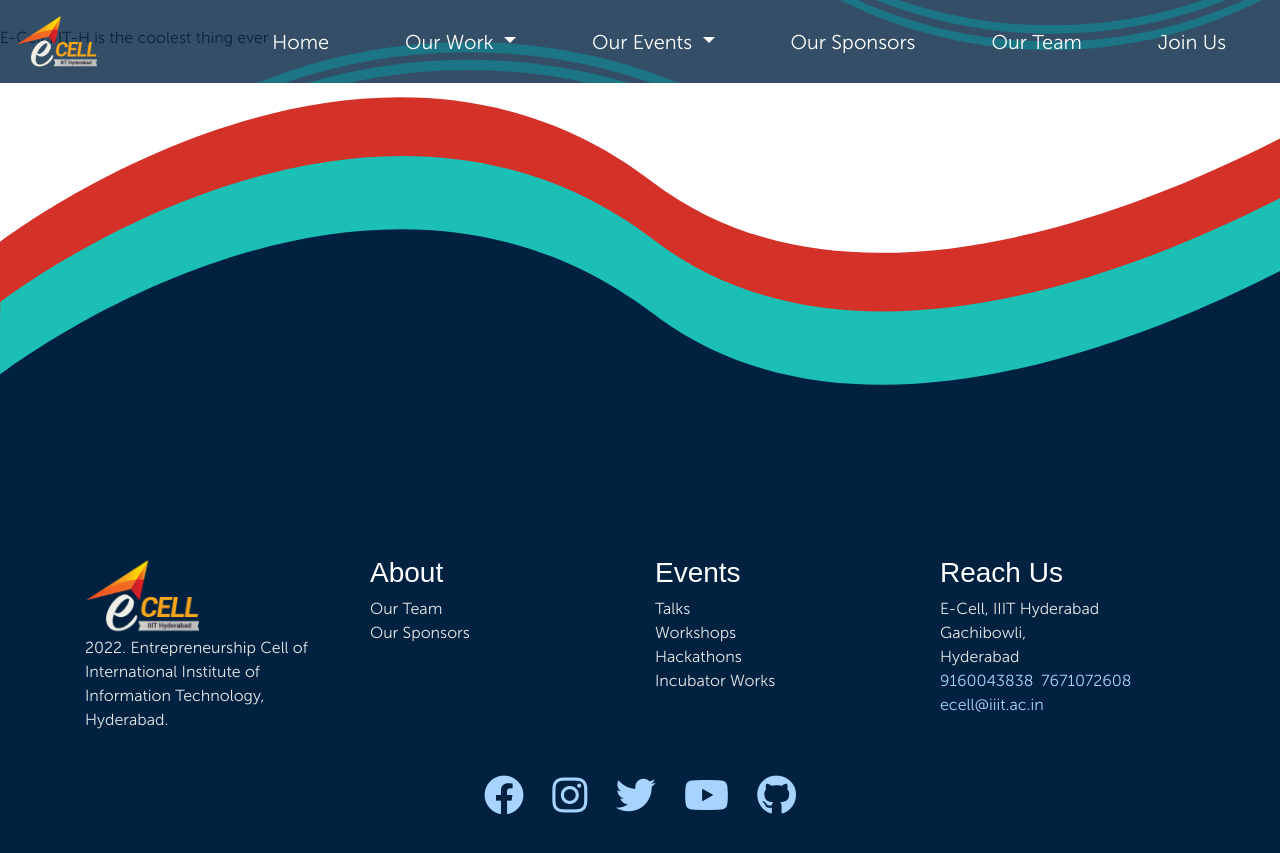
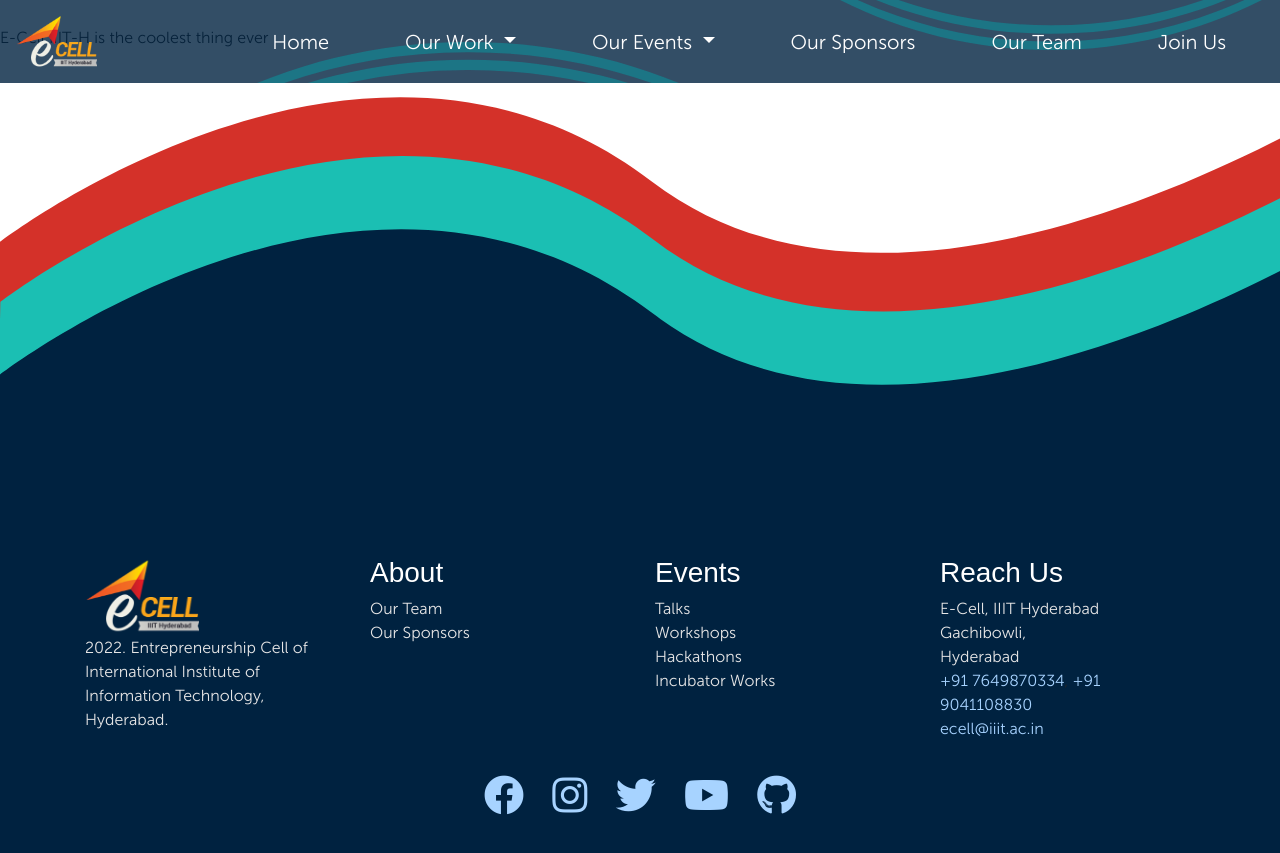
Before and after one commit to IIIT-ECell/website_2019, a Jekyll site: the page built from about.md, in a window 1280 px wide and 900 px high, scrolled down 190 px. Shown: the top 853 px of the window. Built offline with Jekyll 4.4.1, drawn with Linux system fonts in a browser that asks for light colours; nearby versions of some CDN libraries; some web fonts are replaced.

Commit message:
Urgent - fix contacts in footer

```diff
--- a/_includes/footer.html
+++ b/_includes/footer.html
@@ -73,7 +73,7 @@
                     <span class="footer-text">E-Cell, IIIT Hyderabad</span><br>
                     <span class="footer-text">Gachibowli,</span><br>
                     <span class="footer-text">Hyderabad</span><br>
-                    <a href="tel:9160043838">9160043838</a>, <a href="tel:7671072608">7671072608</a><br>
+                    <a href="tel:+91 7649870334">+91 7649870334</a>, <a href="tel:+91 9041108830">+91 9041108830</a><br>
                     <a href="mailto:ecell@iiit.ac.in">ecell@iiit.ac.in</a>
                 </div>
             </div>
```
